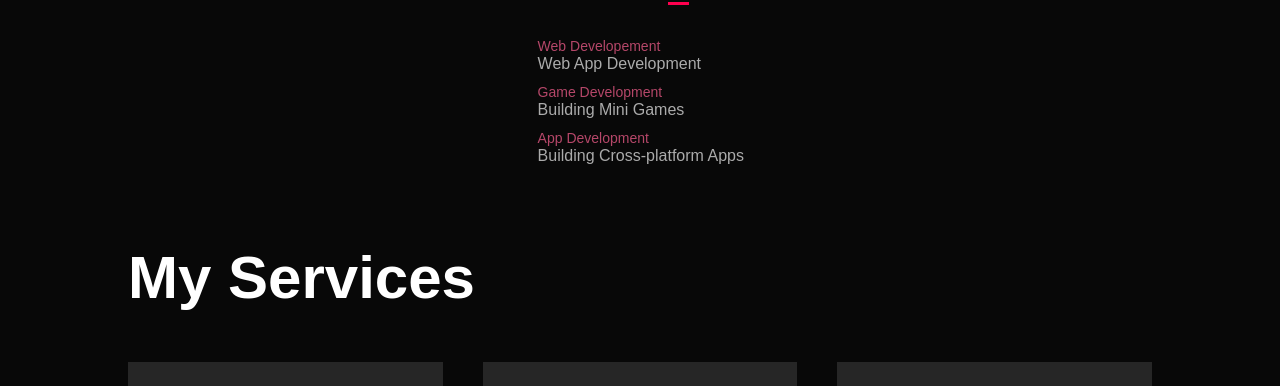
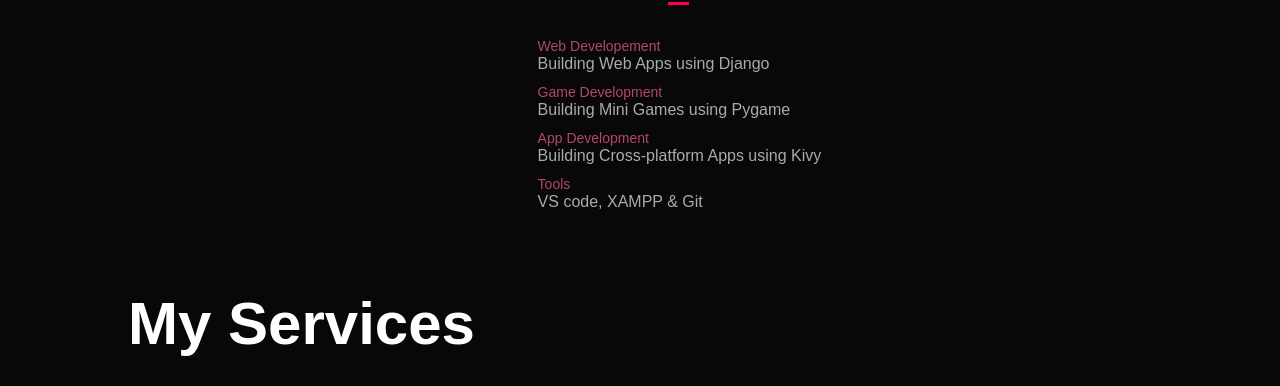
Before and after one commit to njokuchidinma/njokuchidinma.github.io, a plain HTML site: page index.html in a window 1280 px wide. Both pictures are taken after a click on the element "Skills". Shown: the part 1103-1489 px from the top of the page. Drawn offline with Linux system fonts and the light colour scheme.

Commit message:
first update

```diff
--- a/index.html
+++ b/index.html
@@ -64,9 +64,10 @@
                 </div>
                 <div class="tab-contents" id="skills">
                     <ul>
-                        <li><span>Web Developement</span><br>Web App Development</li>
-                        <li><span>Game Development</span><br>Building Mini Games</li>
-                        <li><span>App Development</span><br>Building Cross-platform Apps</li>
+                        <li><span>Web Developement</span><br>Building Web Apps using Django</li>
+                        <li><span>Game Development</span><br>Building Mini Games using Pygame</li>
+                        <li><span>App Development</span><br>Building Cross-platform Apps using Kivy</li>
+                        <li><span>Tools</span><br>VS code, XAMPP & Git</li>
                     </ul>
                 </div>
                 <div class="tab-contents" id="certifications">
```
